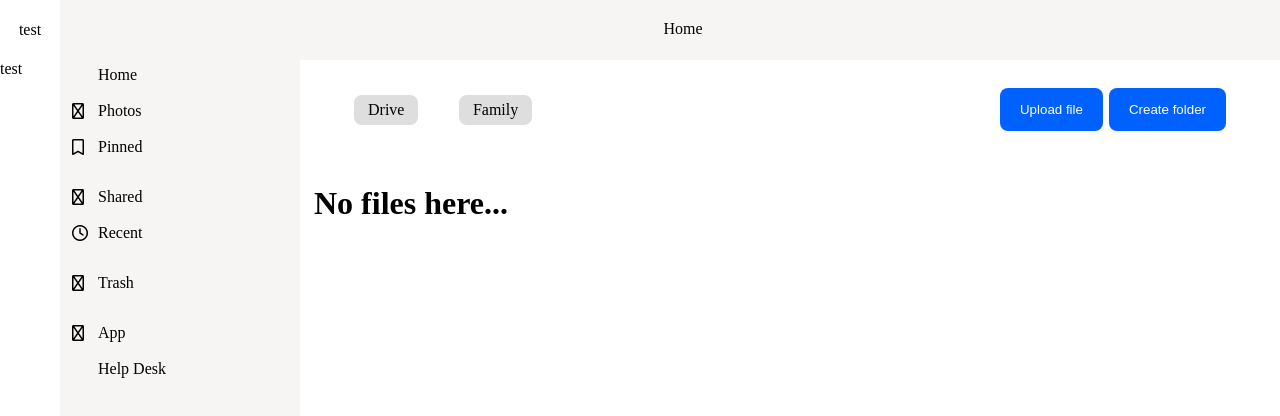
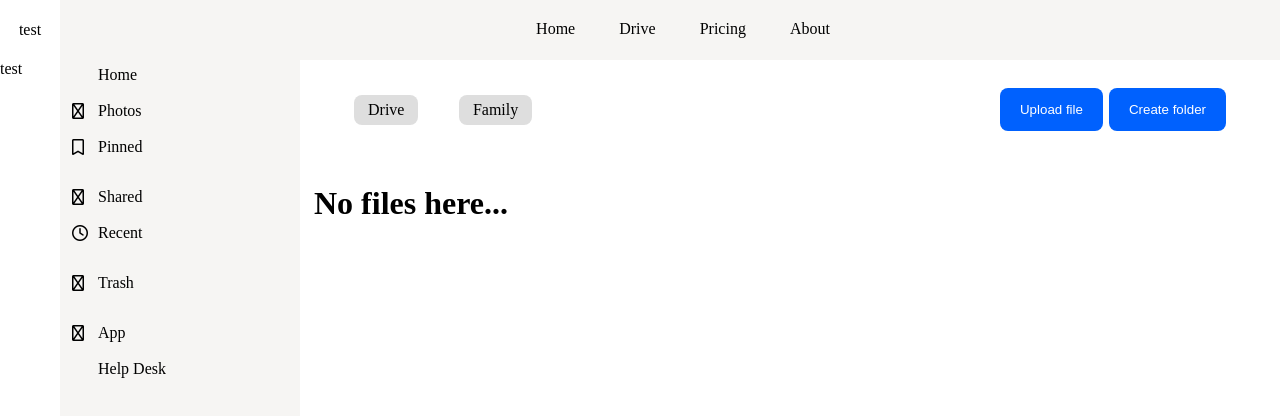
Before and after one commit to holestorage/client-legacy, a React (Create React App) app: page /app in a window 1280 px wide. Shown: the top 416 px of the page. Built offline with nearby package versions, Linux system fonts and the light colour scheme.

Commit message:
feat: main navbar pages

```diff
--- a/src/components/navbar/main/main-navbar.jsx
+++ b/src/components/navbar/main/main-navbar.jsx
@@ -1,15 +1,6 @@
 import style from "./main-navbar.module.css";
 
-import {Fragment} from "react";
-import MainTab from "../../ui/category/tab/main/main-tab";
-
-const list = [
-    {
-        name: "Home",
-        icon: 'fa-regular fa-house-blank',
-        path: '/'
-    }
-]
+import MainNavbarPages from "./pages/main-navbar-pages";
 
 export default function MainNavbar() {
     return (
@@ -17,15 +8,7 @@ export default function MainNavbar() {
             <div>
 
             </div>
-            <div>
-                {
-                    list.map((value, key) =>
-                        <Fragment key={key}>
-                            <MainTab text={value.name} icon={value.icon} path={value.path} />
-                        </Fragment>
-                    )
-                }
-            </div>
+            <MainNavbarPages />
             <div>
 
             </div>
--- /dev/null
+++ b/src/components/navbar/main/pages/main-navbar-pages.jsx
@@ -0,0 +1,40 @@
+import style from "./main-navbar-pages.module.css";
+import {Fragment} from "react";
+import MainTab from "../../../ui/category/tab/main/main-tab";
+
+const list = [
+    {
+        name: "Home",
+        icon: 'fa-regular fa-house-blank',
+        path: '/'
+    },
+    {
+        name: "Drive",
+        icon: 'fa-regular fa-house-blank',
+        path: '/drive'
+    },
+    {
+        name: "Pricing",
+        icon: 'fa-regular fa-house-blank',
+        path: '/pricing'
+    },
+    {
+        name: "About",
+        icon: 'fa-regular fa-house-blank',
+        path: '/about'
+    }
+]
+
+export default function MainNavbarPages() {
+    return (
+        <div className={style.container}>
+            {
+                list.map((value, key) =>
+                    <Fragment key={key}>
+                        <MainTab text={value.name} icon={value.icon} path={value.path} />
+                    </Fragment>
+                )
+            }
+        </div>
+    )
+}
--- /dev/null
+++ b/src/components/navbar/main/pages/main-navbar-pages.module.css
@@ -0,0 +1,5 @@
+.container {
+    display: grid;
+    grid-auto-flow: column;
+    gap: var(--theme-value-padding-small)
+}
```
